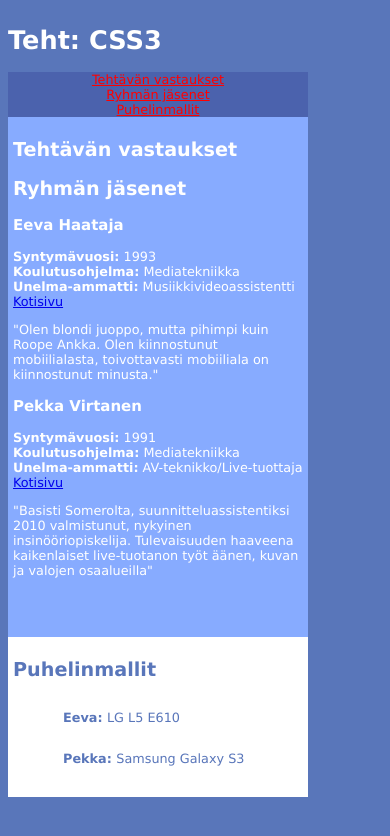
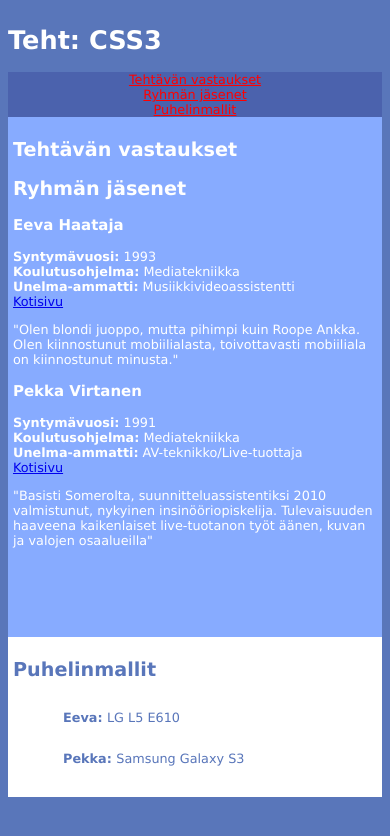
Before and after one commit to tetsuki/CSS3tehtava, a plain HTML site: page index.html in a window 390 px wide. Drawn offline with Linux system fonts and the light colour scheme.

Commit message:
Jotain korjailuja

```diff
--- a/tyyli.css
+++ b/tyyli.css
@@ -107,15 +107,18 @@ a.palkki:active {color:#0000FF;}  /* selected link */
 	}
 }
 
-@media screen and (max-width:480px)
+@media screen and (
+max-width:480px)
 {
 
 body{
 font-size: 80%;
+
 }
 
 
-	#container { width: 300px; }
+	#container {
+	max-width:480px; }
 
 
 
@@ -149,3 +152,42 @@ font-size: 80%;
 	display: none;
 	}
 }
+
+@media all and (orientation:portrait) {
+
+body{
+font-size: 80%;
+}
+
+
+	#container {
+	width: 100%;
+	max-width:400px; }
+
+ 	#nav
+	{
+		text-align: center;
+		float: none;
+		width: auto;
+	}
+
+	#content
+	{
+		float: none;
+		width: auto;
+		height: 510px;
+		margin: 0;
+	}
+
+	#content_w
+	{
+		float: none;
+		width: auto;
+		margin: 0;
+		height: 150px;
+	}
+
+	.pimage {
+	display: none;
+	}
+}
```
